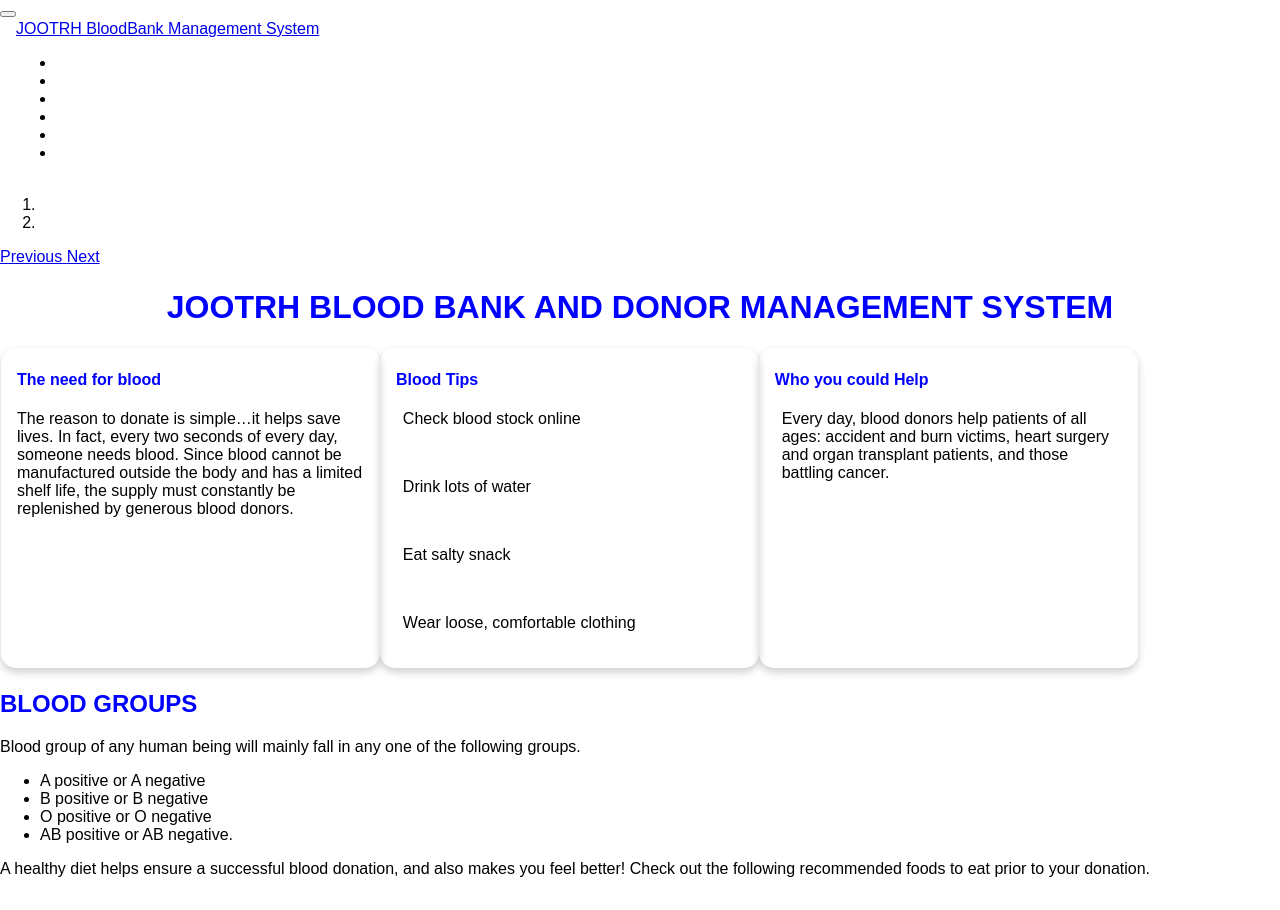
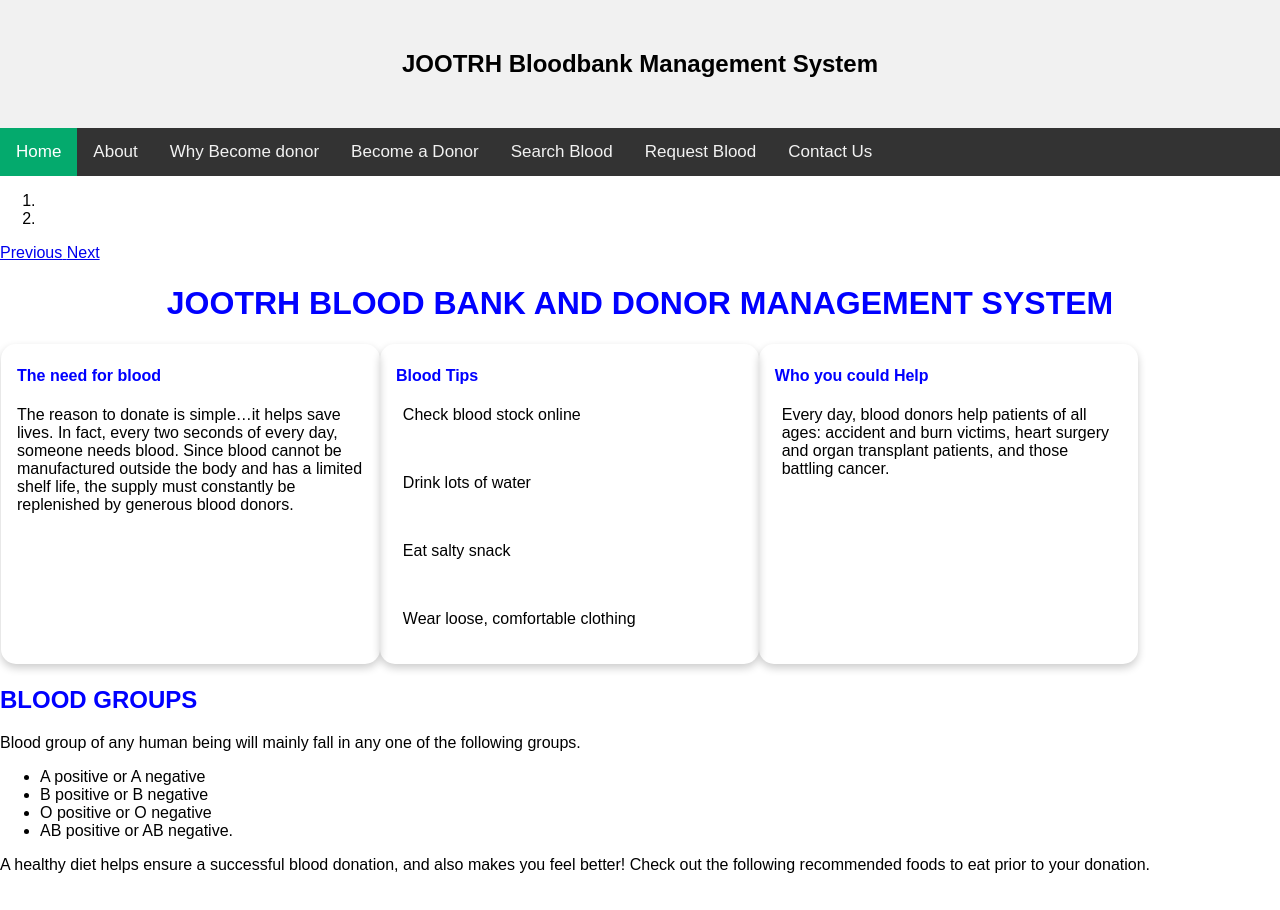
Before and after one commit to nyagol001/bbdms, a PHP site: page /index.php in a window 1280 px wide. Shown: the top 910 px of the page. Run offline with PHP 8.4, Linux system fonts and the light colour scheme; grey boxes are pictures that could not be loaded.

Commit message:
Update header.php

```diff
--- a/includes/header.php
+++ b/includes/header.php
@@ -1,33 +1,82 @@
-    <nav class="navbar fixed-top navbar-toggleable-md navbar-inverse bg-success">
-        <button class="navbar-toggler navbar-toggler-right" type="button" data-toggle="collapse" data-target="#navbarExample" aria-controls="navbarExample" aria-expanded="false" aria-label="Toggle navigation">
-            <span class="navbar-toggler-icon"></span>
-        </button>
-        <div class="container">
-            <a class="navbar-brand" href="index.php">JOOTRH BloodBank Management System</a>
-            <div class="collapse navbar-collapse" id="navbarExample">
-                <ul class="navbar-nav ml-auto">
-                    <li class="nav-item">
-                        <a class="nav-link" href="#" style="color:white">About</a>
-                    </li>
-                    <li class="nav-item">
-                        <a class="nav-link" href="#" style="color:white">Why Become Donor</a>
-                    </li>
-                    <li class="nav-item">
-                        <a class="nav-link" href="become-donar.php" style="color:white">Become a Donor</a>
-                    </li>
+<head>
 
-                     <li class="nav-item">
-                        <a class="nav-link" href="search-donor.php" style="color:white">Search Blood</a>
-                    </li>
-                    <li class="nav-item">
-                        <a class="nav-link" href="#" style="color:white">Request for Blood</a>
-                    </li>
-                      <li class="nav-item">
-                        <a class="nav-link" href="#" style="color:white">Contact us</a>
-                    </li>
+<style>
 
 
-                </ul>
-            </div>
-        </div>
-    </nav>
+.header {
+  background-color: #f1f1f1;
+  padding: 30px;
+  text-align: center;
+}
+
+#navbar {
+  overflow: hidden;
+  background-color: #333;
+}
+
+#navbar a {
+  float: left;
+  display: block;
+  color: #f2f2f2;
+  text-align: center;
+  padding: 14px 16px;
+  text-decoration: none;
+  font-size: 17px;
+}
+
+#navbar a:hover {
+  background-color: #ddd;
+  color: black;
+}
+
+#navbar a.active {
+  background-color: #04AA6D;
+  color: white;
+}
+
+.content {
+  padding: 16px;
+}
+
+.sticky {
+  position: fixed;
+  top: 0;
+  width: 100%;
+}
+
+.sticky + .content {
+  padding-top: 60px;
+}
+</style>
+
+</head>
+
+<body>
+
+<div class="header">
+  <h2>JOOTRH Bloodbank Management System</h2>
+</div>
+
+<div id="navbar">
+  <a class="active" href="index.php">Home</a>
+  <a href="#">About</a>
+  <a href="#">Why Become donor</a>
+  <a href="#">Become a Donor</a>
+  <a href="#">Search Blood</a>
+  <a href="#">Request Blood</a>
+  <a href="#">Contact Us</a>
+</div>
+    <script>
+window.onscroll = function() {myFunction()};
+
+var navbar = document.getElementById("navbar");
+var sticky = navbar.offsetTop;
+
+function myFunction() {
+  if (window.pageYOffset >= sticky) {
+    navbar.classList.add("sticky")
+  } else {
+    navbar.classList.remove("sticky");
+  }
+}
+</script>
```
